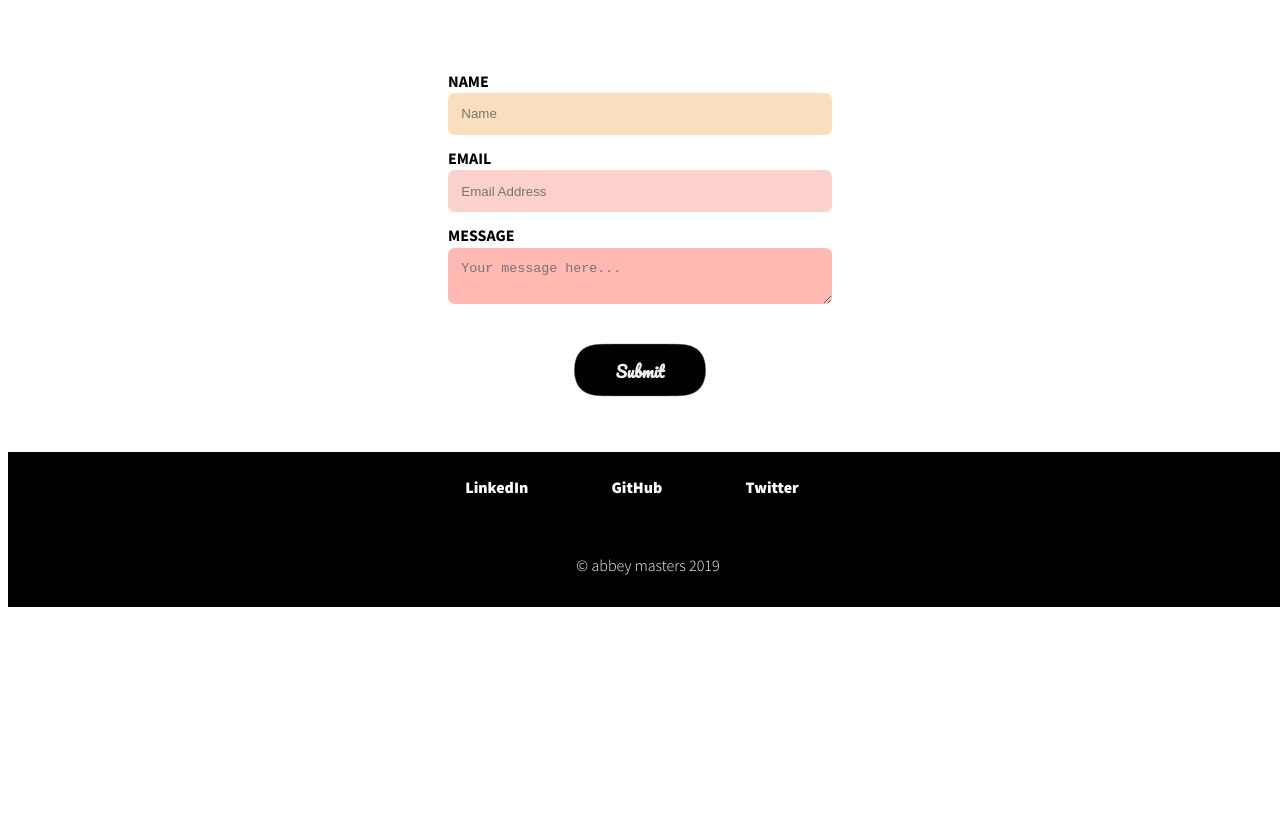
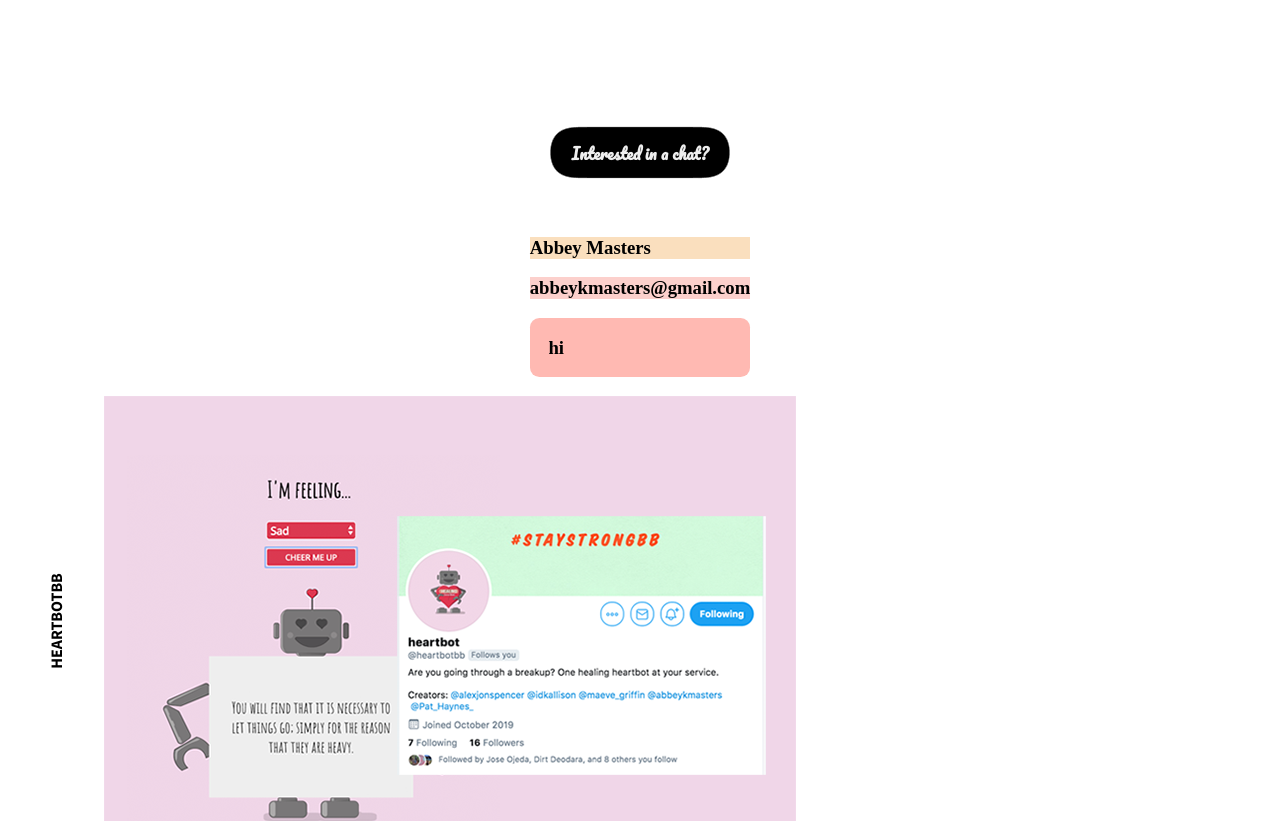
Before and after one commit to abbeymasters/portfolio, a React app: page / in a window 1280 px wide. Shown: the part 700-1521 px from the top of the page. Before the commit the page ends 1315 px from the top, so only its background shows below. Built offline with nearby package versions, Linux system fonts and the light colour scheme.

Commit message:
working on contact form section

```diff
--- a/package.json
+++ b/package.json
@@ -26,6 +26,7 @@
   "license": "ISC",
   "dependencies": {
     "axios": "^0.19.0",
+    "cors": "^2.8.5",
     "dotenv": "^8.2.0",
     "react-redux": "^7.1.3",
     "react-scroll-horizontal": "^1.6.2",
--- a/src/components/App.js
+++ b/src/components/App.js
@@ -4,12 +4,14 @@ import Header from '../components/Header';
 import AboutMe from '../components/AboutMe';
 import Footer from '../components/Footer';
 import Home from '../container/Home';
+import Portfolio from './Portfolio';
 
 export default function App() {
   return (
     <>
       <Header />
       <Home />
+      <Portfolio />
       <Footer />
     </>
   );
--- a/src/components/Contact.css
+++ b/src/components/Contact.css
@@ -3,6 +3,7 @@
   display: flex;
   justify-content: center;
   align-items: center;
+  flex-direction: column;
 
   form {
     display: flex;
@@ -23,9 +24,6 @@
     padding: 1em;
   }
 
-
-
-
 .wrapper {
   margin-top: 1em;
   padding: 1.5rem 0;
@@ -33,7 +31,7 @@
   text-align: center;
 }
 
-.button {
+p {
   display: inline-block;
   text-align: center;
   background: black;
@@ -50,8 +48,8 @@
   border: none;
 }
 
-.button:before,
-.button:after {
+p:before,
+p:after {
   width: 4.4em;
   height: 2.95em;
   position: absolute;
@@ -64,18 +62,18 @@
   z-index: -1;
 }
 
-.button:before {
+p:before {
   top: -25%;
   left: 20%;
 }
 
-.button:after {
+p:after {
   bottom: -25%;
   right: 20%;
 }
 
-.button:hover:before,
-.button:hover:after {
+p:hover:before,
+p:hover:after {
   transform: none;
 }
 
--- a/src/components/Contact.js
+++ b/src/components/Contact.js
@@ -1,25 +1,13 @@
 import React from 'react';
-import { useSelector } from 'react-redux';
 import styles from './Contact.css';
-import PropTypes from 'prop-types';
-import { getMailSent } from '../selectors/contentSelectors';
 
 // button animation inspired by https://codepen.io/ines/pen/oeZdYv?editors=1100
 
-const Contact = ({ handleChange, handleEmail, handleMessage, handleSubmit }) => {
-  const mailSent = useSelector(state => getMailSent(state));
-
+const Contact = () => {
   return (
     <section className={styles.Contact}>
-      <form>
-        <label>NAME</label>
-        <input onChange={handleChange} type="text" className={styles.inputOne} id="name" name="id" placeholder="Name" />
-        <label>EMAIL</label>
-        <input onChange={handleEmail} type="email" className={styles.inputTwo} id="email" name="email" placeholder="Email Address" />
-        <label>MESSAGE</label>
-        <textarea onChange={handleMessage} id="message" className={styles.inputThree} name="message" placeholder="Your message here..." ></textarea>
       <div className={styles.wrapper}>
-          <button onClick={(e) => handleSubmit(e.target.value)} className={styles.button}>Submit</button>
+        <p>Interested in a chat?</p>
         {/* Filter: https://css-tricks.com/gooey-effect/ */}
         <svg
           style={{ visibility: 'hidden', position: 'absolute' }}
@@ -43,20 +31,13 @@ const Contact = ({ handleChange, handleEmail, handleMessage, handleSubmit }) =>
         </svg>
       </div>
       <div>
-          {mailSent &&
-            <div>Thank you for contacting us.</div>
-          }
+        <h3 className={styles.inputOne}>Abbey Masters</h3>
+        <h3 className={styles.inputTwo}>abbeykmasters@gmail.com</h3>
+        <h3 className={styles.inputThree}>hi</h3>
       </div>
-      </form>
     </section>
   );
 };
 
-Contact.propTypes = {
-  handleChange: PropTypes.func.isRequired,
-  handleSubmit: PropTypes.func.isRequired,
-  handleEmail: PropTypes.func.isRequired,
-  handleMessage: PropTypes.func.isRequired
-};
 
 export default Contact;
--- /dev/null
+++ b/src/components/Portfolio.css
@@ -0,0 +1,11 @@
+.Portfolio {
+  p {
+    transform: rotate(-90deg);
+    float: left;
+    margin-top: 17%;
+    font-family: Source Sans Pro;
+    text-transform: uppercase;
+    font-weight: 700;
+  }
+
+}
--- /dev/null
+++ b/src/components/Portfolio.js
@@ -0,0 +1,12 @@
+import React from 'react';
+import styles from './Portfolio.css';
+
+export default function Portfolio() {
+
+  return (
+    <section className={styles.Portfolio}>
+      <p>HeartBotBB</p>
+      <img src="src/assets/heartbotbbimage.png" alt="Healing Heart Bot Twitter Bot" />
+    </section>
+  );
+}
--- a/src/container/Home.js
+++ b/src/container/Home.js
@@ -27,6 +27,7 @@ const Home = () => {
       .catch(error => dispatch(addError(error)));
   };
 
+
   //   axios({
   //     method: 'post',
   //     url: API_PATH,
@@ -39,6 +40,7 @@ const Home = () => {
   //     })
   //     .catch(error => dispatch(addError(error)));
   // };
+
 
   const handleEmailChange = ({ target }) => {
     event.preventDefault();
```
Also changed, not shown: src/assets/heartbotbbimage.png (added), 1 other file (tests, documents, lock files or other folders). Lines whose indentation alone changed are shown as unchanged.
